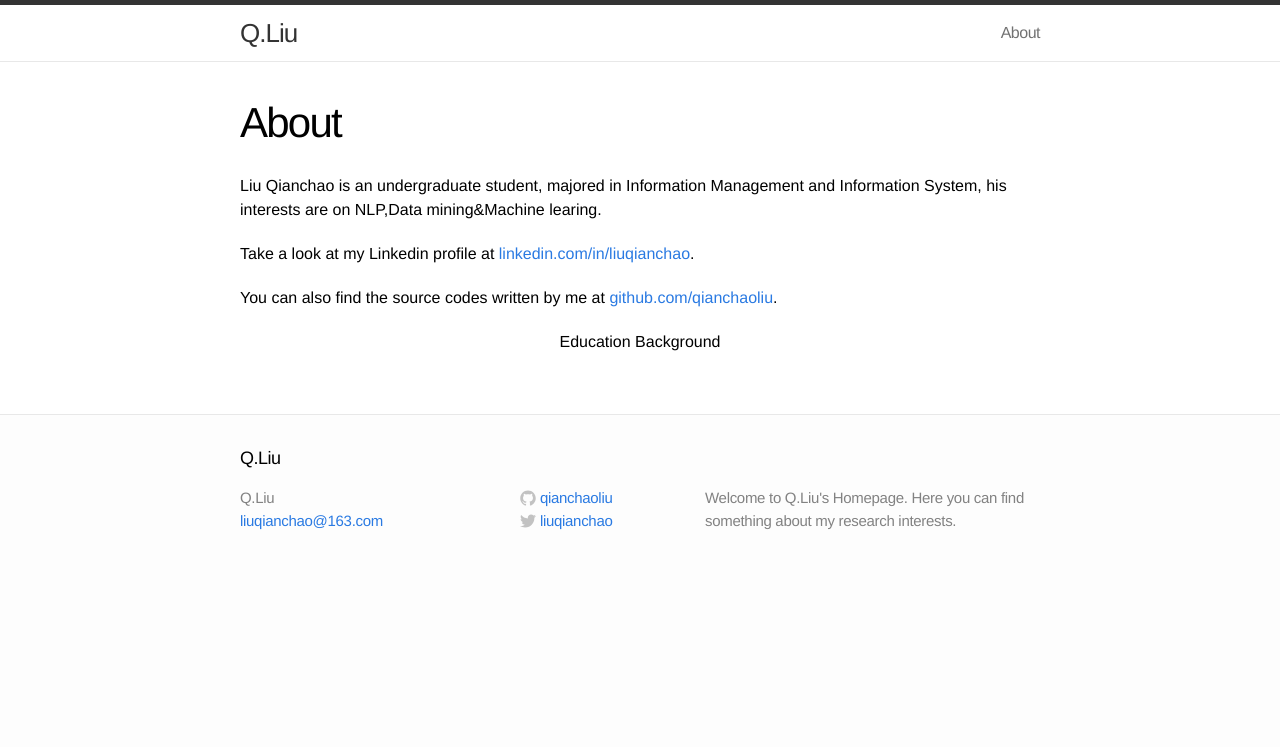
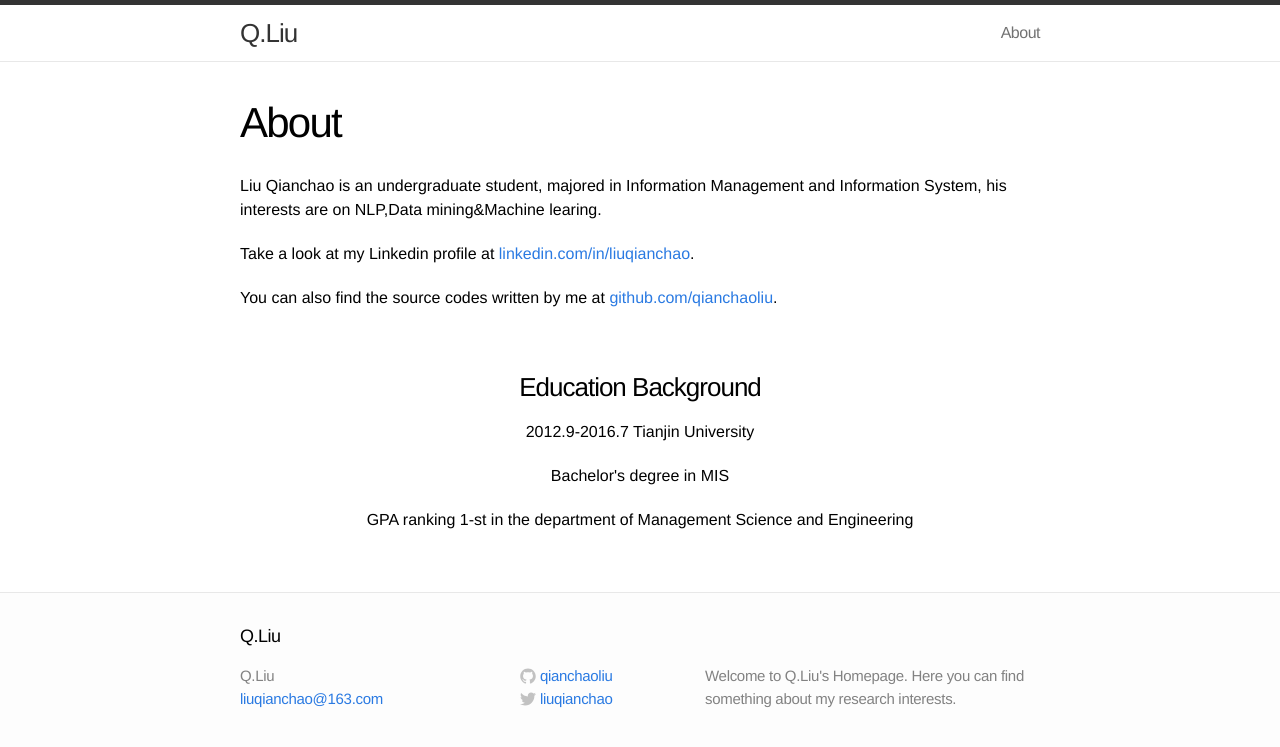
Before and after one commit to QianchaoLiu/QianchaoLiu.github.io, a Jekyll site: the page built from about.md, in a window 1280 px wide. Shown: the top 747 px of the page. Built offline with Jekyll 4.4.1, drawn with Linux system fonts in a browser that asks for light colours.

Commit message:
self-description

```diff
--- a/about.md
+++ b/about.md
@@ -9,4 +9,9 @@ Liu Qianchao is an undergraduate student, majored in Information Management and
 Take a look at my Linkedin profile at [linkedin.com/in/liuqianchao](http://www.linkedin.com/in/liuqianchao).
 
 You can also find the source codes written by me at [github.com/qianchaoliu](https://github.com/qianchaoliu).
-<center> Education Background</center>
+<br>
+<br>
+<center><h3> <bold>Education Background</bold></h3></center>
+<center><bold>2012.9-2016.7 Tianjin University</bold></center>
+<center>Bachelor's degree in MIS</center>
+<center>GPA ranking 1-st in the department of Management Science and Engineering</center>
```
